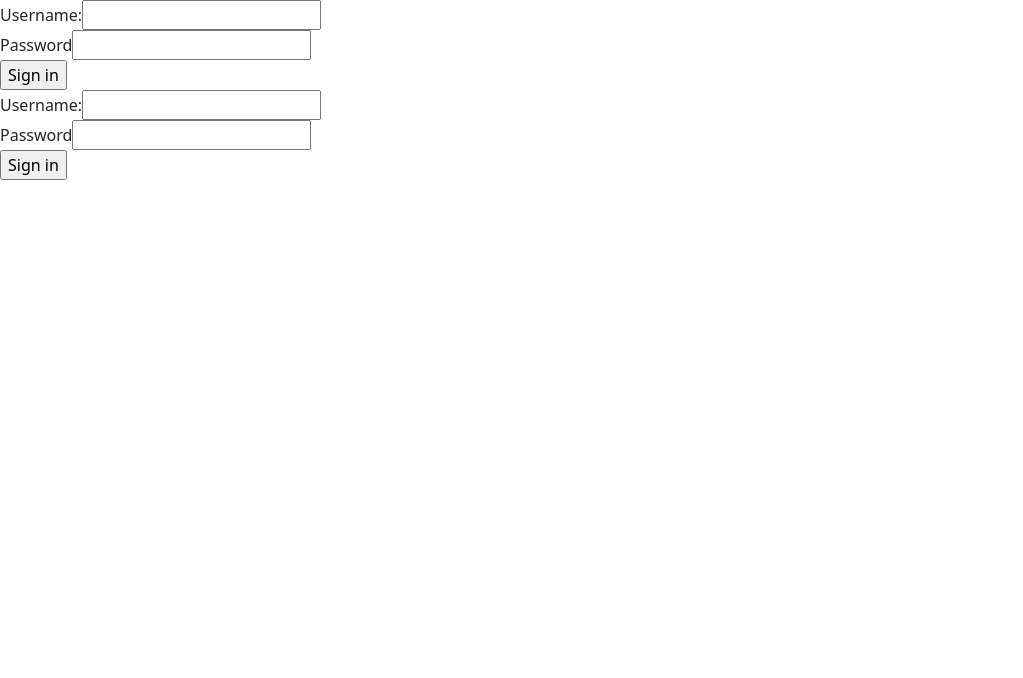
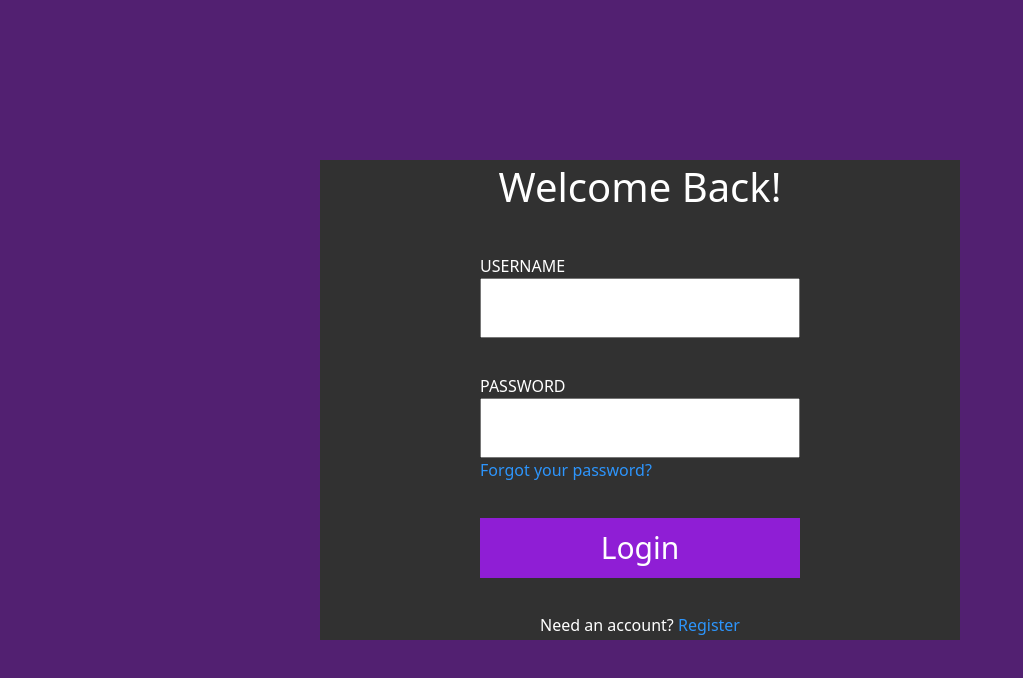
Before and after one commit to CoreyHam/discord-clone-frontend, a React (Create React App) app: page /login in a window 1280 px wide. Shown: the top 678 px of the page, without its empty margins (0-1023 px from the left). Built offline with nearby package versions, Linux system fonts and the light colour scheme.

Commit message:
Style login screen

```diff
--- a/src/App.css
+++ b/src/App.css
@@ -18,14 +18,14 @@
   width: 50vw;
   display: flex;
   flex-direction: column;
-  justify-content: space-between;
+  justify-content: space-around;
   align-items: center;
-  /* gap: 5px; */
+  gap: 30px;
   /* filter: drop-shadow(0 0 2rem rgb(255, 45, 21)); */
 }
 
 .login-height{
-  height: 40px;
+  height: 60px;
   font-size: 30px;
 }
 
@@ -36,7 +36,9 @@
 }
 
 .login-button{
+  color: white;
   width: 50%;
+  height: 60px;
   background-color: rgb(143, 30, 213);
   border: none;
 }
@@ -128,7 +130,8 @@ button:hover {
 }
 
 a {
-  color: white
+  color: rgb(45, 149, 252) !important;
+  text-decoration: none !important;
 }
 
 h5{
--- a/src/components/user/Login.js
+++ b/src/components/user/Login.js
@@ -7,7 +7,7 @@ import jwtDecode from "jwt-decode";
 const Login = () => {
   // let navigate = useNavigate();
 
-  const [ state, dispatch ] = useGlobalState();
+  const [state, dispatch] = useGlobalState();
 
   const [username, setUsername] = useState("");
   const [password, setPassword] = useState("");
@@ -29,34 +29,42 @@ const Login = () => {
   }
 
   return (
+    <div className="login-bg">
       <div className="c-form">
-      <form onSubmit={handleLogin}>
-        <div>
-          <label htmlFor="username">Username:</label>
+        <form className="login-container" onSubmit={handleLogin}>
+          <h1>Welcome Back!</h1>
+          <div className="login-prompt">
+            <label htmlFor="username">USERNAME</label>
             <input
               type="text"
               id="username"
               name="username"
+              className="login-height"
               onChange={(e) => setUsername(e.target.value)}
               required
             />
           </div>
-        <div>
-          <label htmlFor="pass">Password</label>
+          <div className="login-prompt">
+            <label htmlFor="pass">PASSWORD</label>
             <input
               type="password"
               id="pass"
               name="password"
               minLength="8"
               required
+              className="login-height"
               onChange={(e) => setPassword(e.target.value)}
             />
+            <a href="#">Forgot your password?</a>
           </div>
           <input
+            className="login-button login-height"
             type="submit"
-          value="Sign in"
+            value="Login"
             />
+            <div>Need an account? <a>Register</a></div>
         </form>
+      </div>
     </div>
   )
 
```
Lines whose indentation alone changed are shown as unchanged.
